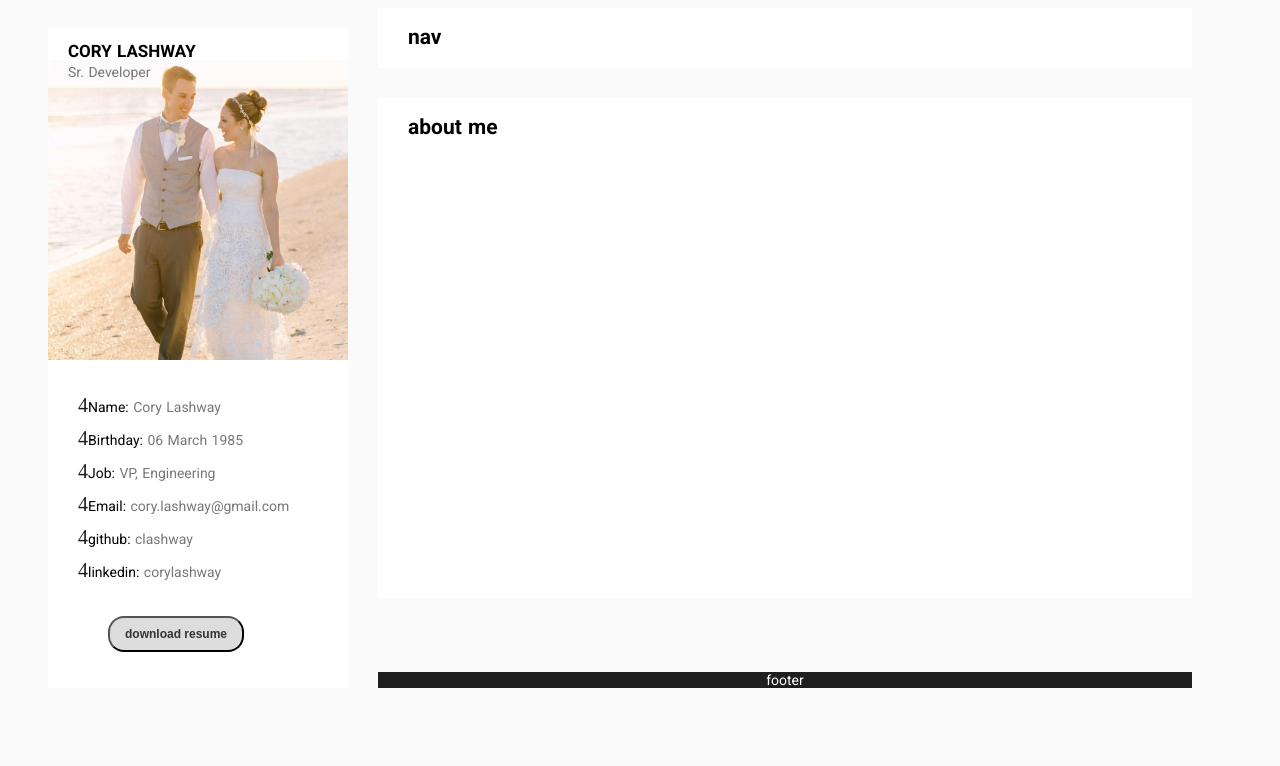
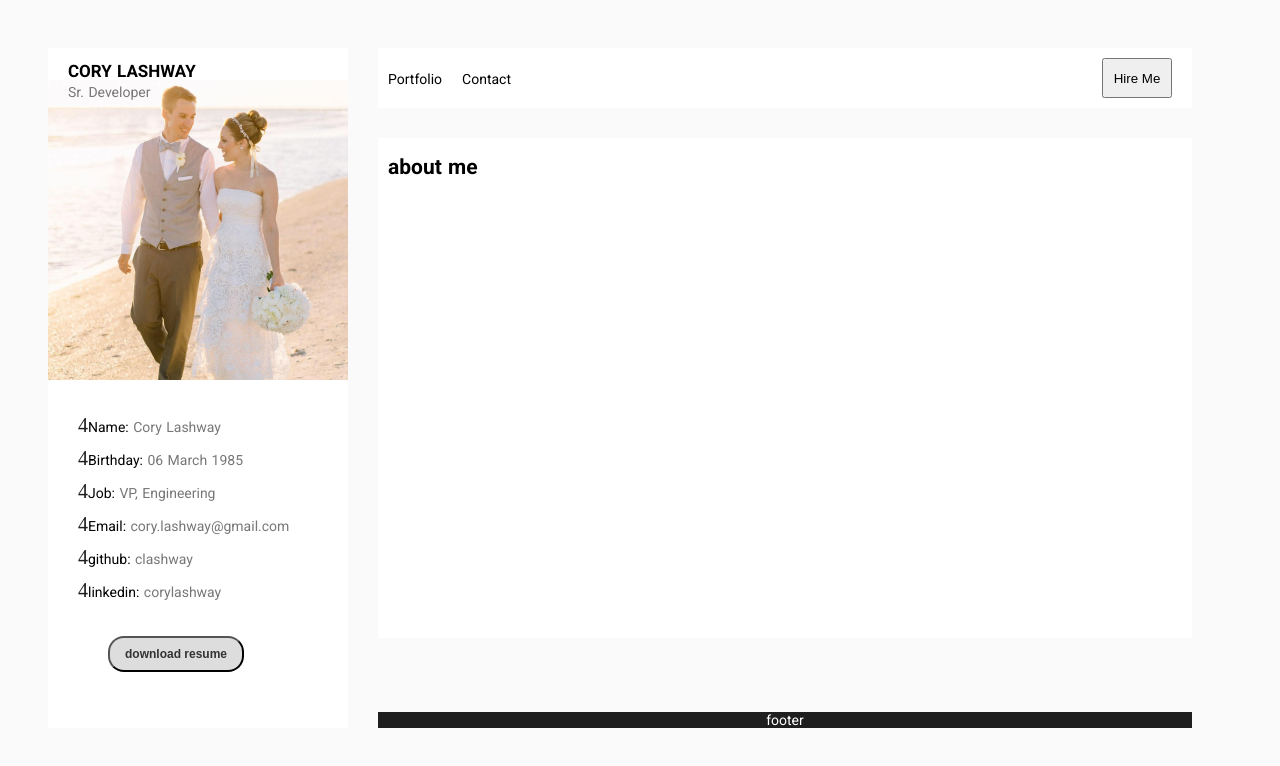
Before and after one commit to clashway/corylashway, a Nuxt app: page / in a window 1280 px wide. Shown: the top 766 px of the page. Built offline with nearby package versions, Linux system fonts and the light colour scheme.

Commit message:
More stuff

```diff
--- a/components/Nav.vue
+++ b/components/Nav.vue
@@ -1,6 +1,13 @@
 <template>
-  <div id="nav">
-    <h2>nav</h2>
+  <div class="nav-inner">
+    <span class="home"></span>
+    <ul class="nav-links">
+      <li>Portfolio</li>
+      <li>Contact</li>
+    </ul>
+    <span class="business-inquiry">
+      <button type="button" name="inquiry">Hire Me</button>
+    </span>
   </div>
 </template>
 
@@ -15,5 +22,27 @@ export default {
 </script>
 
 <style scoped>
-
+.nav-inner {
+  display: flex;
+  flex-direction: row;
+}
+.nav-links {
+  display:flex;
+  flex-direction: row;
+  margin-top: 23px;
+  padding-left: 10px;
+}
+.nav-links li {
+  list-style: none;
+  padding-right: 20px;
+}
+.business-inquiry {
+  margin-top: 10px;
+  margin-left: auto;
+  margin-right: 20px;
+}
+.business-inquiry button {
+  height: 40px;
+  width: 70px;
+}
 </style>
--- a/pages/index.vue
+++ b/pages/index.vue
@@ -27,8 +27,9 @@ export default {
 .container {
   display: grid;
   grid-template-columns: 10px 300px 50px;
-  grid-template-rows: 1fr 550px 60px 30px;
+  grid-template-rows: 10px 1fr 550px 60px 30px;
   grid-template-areas:
+    ". . ."
     ". header ."
     ". main-content ."
     ". footer ."
@@ -37,17 +38,16 @@ export default {
   min-height: 100vh;
 }
 .header {
-  margin-top: 20px;
+  /* margin-top: 20px; */
   background: #fff;
   grid-area: header;
 }
 .nav {
-  padding-left: 30px;
   background: #fff;
   grid-area: nav;
 }
 .main-content {
-  padding-left: 30px;
+  padding-left: 10px;
   background: #fff;
   grid-area: main-content;
 }
@@ -62,8 +62,9 @@ export default {
   .container {
     display: grid;
     grid-template-columns: 10px 300px 1fr 50px;
-    grid-template-rows: 60px 500px 60px 30px;
+    grid-template-rows: 10px 60px 500px 60px 30px;
     grid-template-areas:
+      ". . . ."
       ". header nav ."
       ". header main-content ."
       ". header footer ."
```
